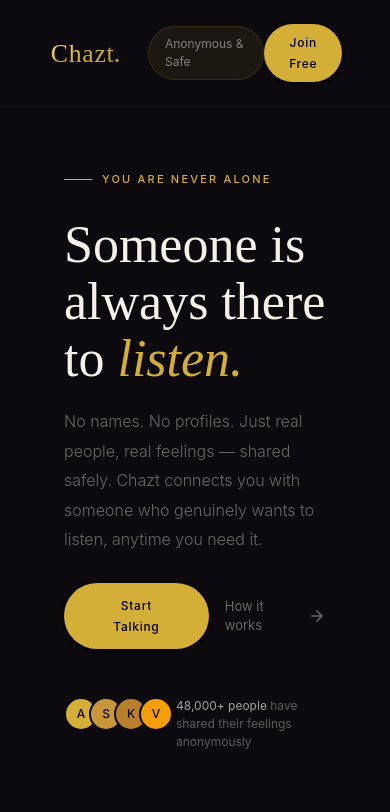
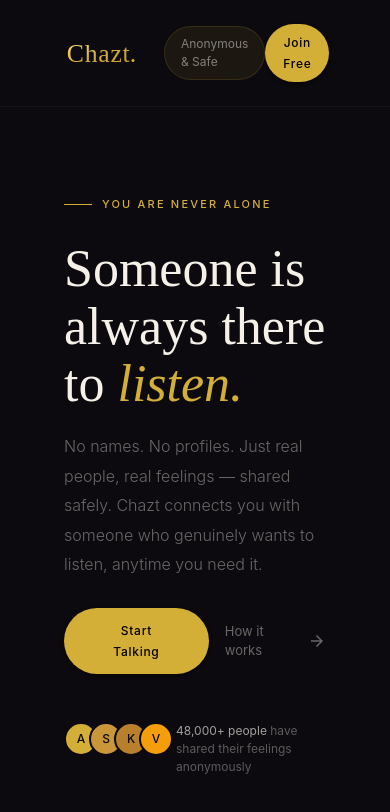
Before and after one commit to Abhishek209379/Chazt, a React (Vite) app: page / in a window 390 px wide. Shown: the top 812 px of the page. Built offline with nearby package versions, Linux system fonts and the light colour scheme.

Commit message:
Refactor Navbar and Home components for improved layout and responsiveness; adjust padding and height properties for better visual alignment

```diff
--- a/src/components/layout/Navbar.tsx
+++ b/src/components/layout/Navbar.tsx
@@ -17,7 +17,7 @@
           color: 'text.primary',
           borderBottom: '1px solid rgba(255, 255, 255, 0.04)'
         }}>
-        <Toolbar disableGutters sx={{ py: 3, px: 6, display: 'flex', justifyContent: 'space-between' }}>
+        <Toolbar disableGutters sx={{ py: 3, display: 'flex', justifyContent: 'space-between', px: { xs: 8, sm: 10, md: 14 }  }}>
           <Box
             component="img"
             src={Logo}
--- a/src/pages/Home.tsx
+++ b/src/pages/Home.tsx
@@ -44,8 +44,8 @@
     ]
 
     return (
-        <Box sx={{ backgroundColor: "background.default", height: "calc('100vh-97px')", p: { xs: 8, sm: 10, md: 14 } }}>
-            <Grid container spacing={{ xs: 3, md: 4 }}>
+        <Box sx={{ backgroundColor: "background.default", minHeight: "calc(100vh - 86px)", display: 'flex', alignItems: 'center', px: { xs: 8, sm: 10, md: 14 } }}>
+            <Grid container spacing={{ xs: 3, md: 4 }} sx={{ alignItems: 'center', width: '100%' }}>
                 <Grid size={{ xs: 12, sm: 6, md: 8 }}>
                     <Box sx={{ display: 'flex', alignItems: 'center', gap: 1.25, mb: 3.5 }}>
                         <Box sx={{ width: '28px', backgroundColor: 'border.main', height: '0.6px' }}></Box>
```
